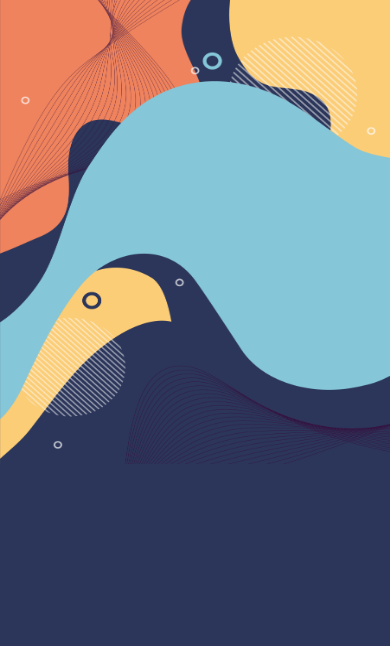
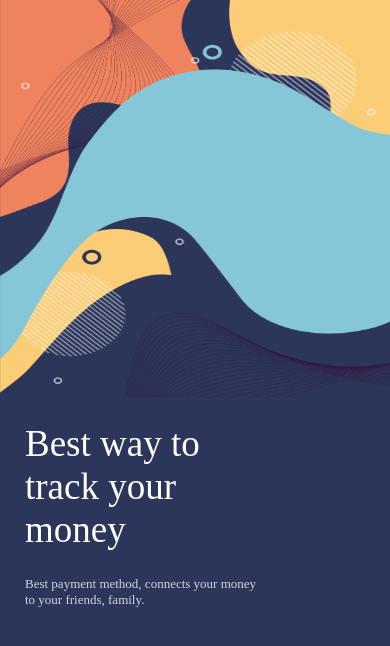
Before and after one commit to mehmeteyupoglu/wallet-app, a React Native app: screen / in a window 390 px wide. Shown: the top 646 px of the page. Built offline with nearby package versions, Linux system fonts and the light colour scheme.

Commit message:
feat: include text component in the welcome screen

```diff
--- /dev/null
+++ b/components/Texts/index.tsx
@@ -0,0 +1,5 @@
+import BigText from "./BigText";
+import SmallText from "./SmallText";
+import RegularText from "./RegularText";
+
+export { BigText, SmallText, RegularText };
--- a/screens/Welcome.tsx
+++ b/screens/Welcome.tsx
@@ -6,6 +6,8 @@ import styled from "styled-components/native";
 import { colors, Container } from "../components";
 // image
 import background from "../assets/bgs/background_v1.png";
+
+import { BigText, SmallText } from "../components/Texts";
 
 const WelcomeContainer = styled(Container)`
     background-color: ${colors.secondary};
@@ -40,6 +42,14 @@ const Welcome: FunctionComponent = () => {
                 <TopSection>
                     <TopImage source={background} />
                 </TopSection>
+                <BottomSection>
+                    <BigText textStyles={{width: "70%", marginBottom: 25}}>
+                        Best way to track your money
+                    </BigText>
+                    <SmallText textStyles={{width: "70%", marginBottom: 25}}>
+                        Best payment method, connects your money to your friends, family.
+                    </SmallText>
+                </BottomSection>
             </WelcomeContainer>
         </>
     )
```
